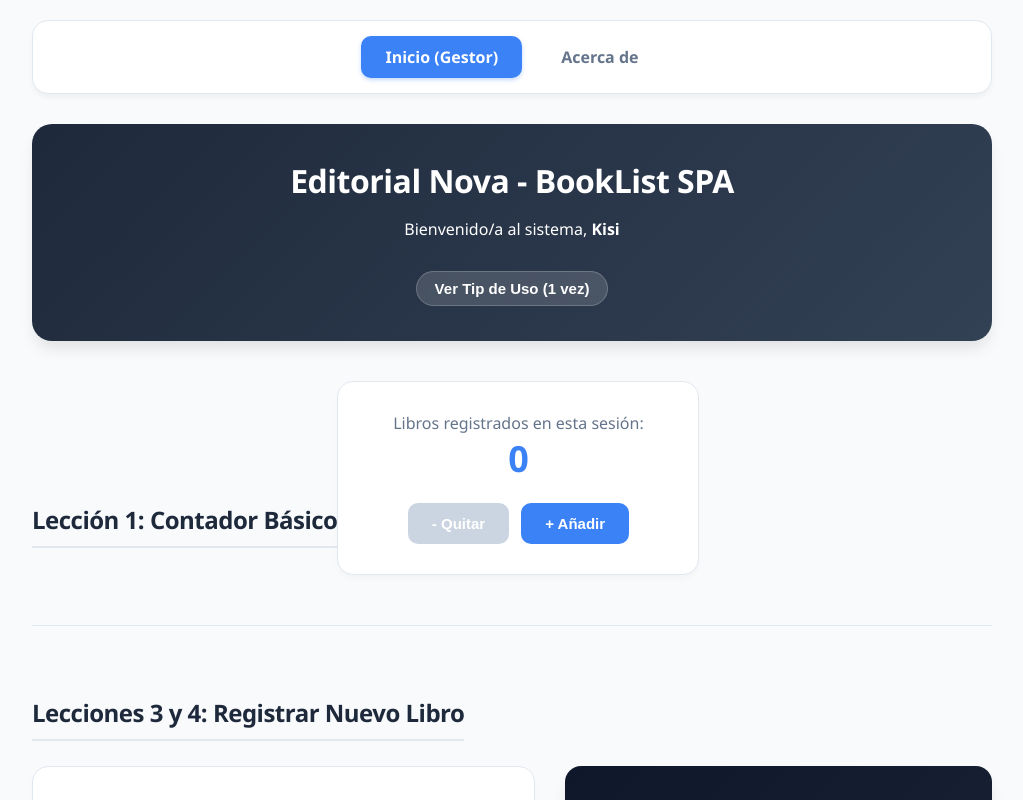
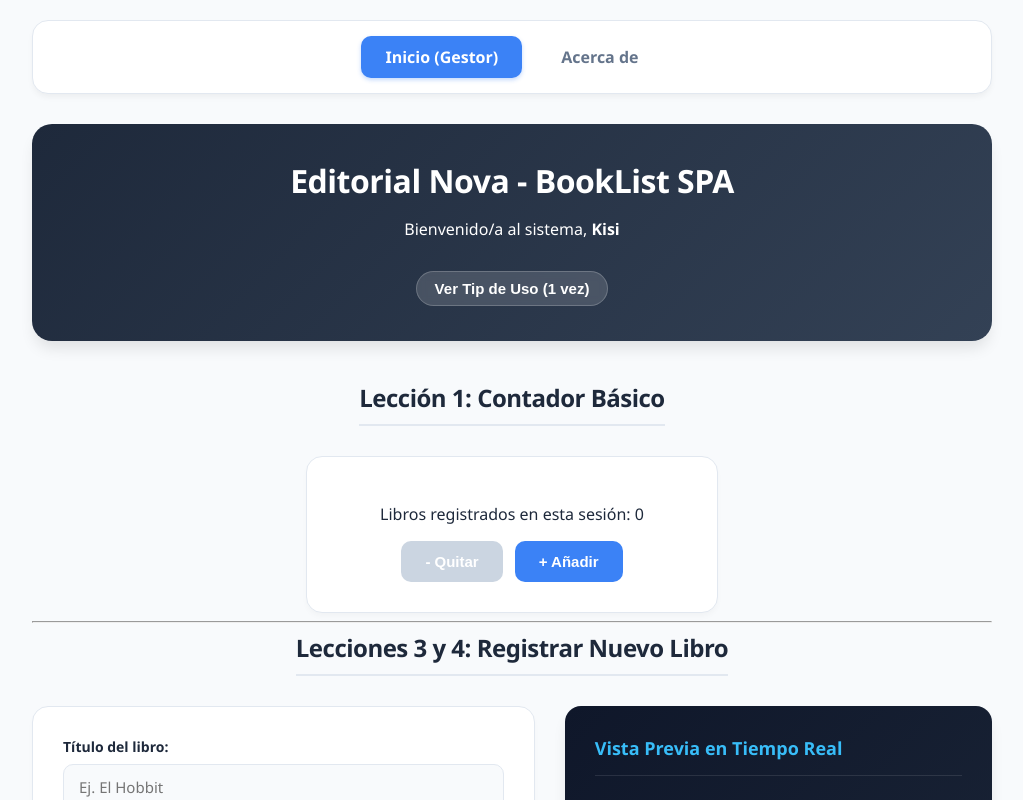
Before and after one commit to Muss3t/booklist-spa, a Vue app: page / in a window 1280 px wide. Shown: the top 800 px of the page, without its empty margins (128-1151 px from the left). Built offline with nearby package versions, Linux system fonts and the light colour scheme.

Commit message:
docs: Agrega capturas de funcionamiento y documento resumen final

```diff
--- a/src/App.vue
+++ b/src/App.vue
@@ -61,11 +61,28 @@ body {
 .btn-tip:hover { background-color: rgba(255,255,255,0.25); transform: translateY(-1px); }
 
 /* CONTENEDORES Y TIPOGRAFÍA */
-h2 { color: var(--text-main); font-size: 24px; margin-bottom: 25px; letter-spacing: -0.5px; border-bottom: 2px solid var(--border-color); padding-bottom: 10px; display: inline-block;}
-.divisor { margin: 50px 0; border: 0; border-top: 1px solid var(--border-color); }
-.counter-box { background-color: var(--card-bg); border: 1px solid var(--border-color); padding: 30px; border-radius: 16px; display: inline-block; text-align: center; box-shadow: 0 4px 6px -1px rgba(0,0,0,0.03); min-width: 300px; }
-.counter-box p { margin: 0 0 15px 0; color: var(--text-muted); font-size: 16px;}
-.counter-box span { font-size: 36px; font-weight: 800; color: var(--primary); display: block; margin-bottom: 20px;}
+
+h2 {
+  color: var(--text-main);
+  font-size: 24px;
+  margin: 0 auto 30px auto;
+  letter-spacing: -0.5px;
+  border-bottom: 2px solid var(--border-color);
+  padding-bottom: 10px;
+  display: table; /* Esto mantiene la línea del tamaño del texto, pero fuerza el salto hacia abajo */
+}
+
+.counter-box {
+  background-color: var(--card-bg);
+  border: 1px solid var(--border-color);
+  padding: 30px;
+  border-radius: 16px;
+  display: block; /* Obliga a la caja a usar su propia línea completa */
+  margin: 0 auto; /* La centra horizontalmente */
+  text-align: center;
+  box-shadow: 0 4px 6px -1px rgba(0,0,0,0.03);
+  max-width: 350px;
+}
 
 /* BOTONES GENERALES */
 .buttons { display: flex; gap: 12px; justify-content: center; }
```
Also changed, not shown: 1 other file (tests, documents, lock files or other folders).
